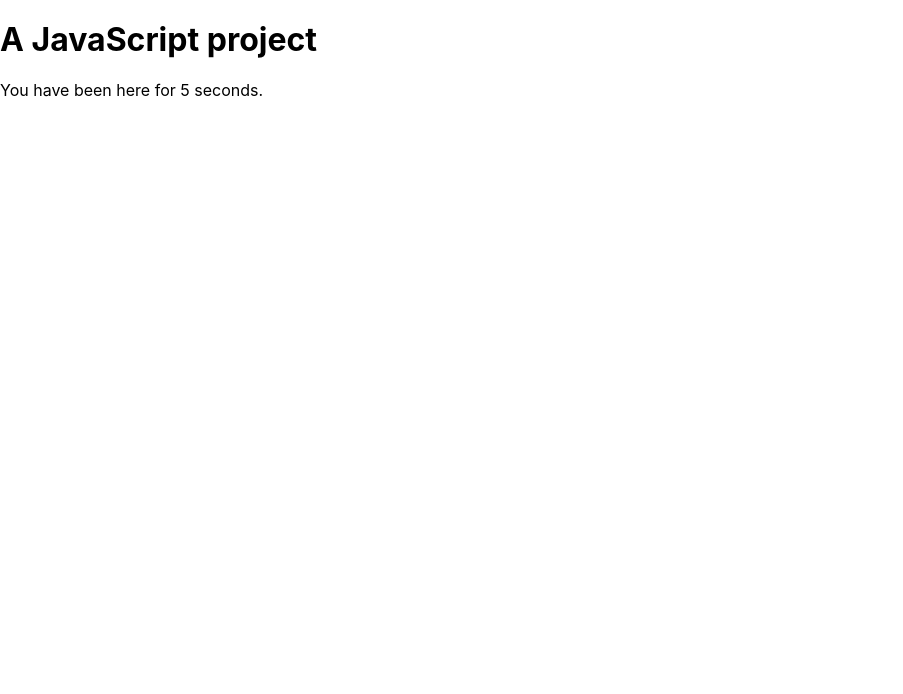
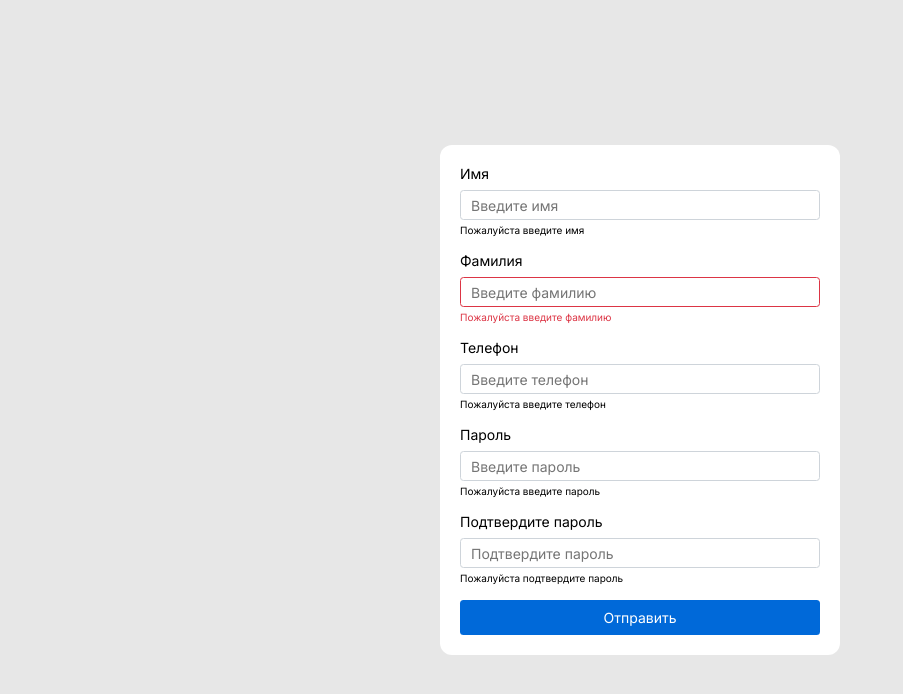
Before and after one commit to Hartaithan/ma-test, a website built with Parcel: page src/index.html in a window 1280 px wide. Shown: the whole page, without its empty margins (0-903 px from the left). Built offline with nearby package versions, Linux system fonts and the light colour scheme.

Commit message:
add layout

```diff
--- a/src/index.html
+++ b/src/index.html
@@ -1,13 +1,55 @@
 <!DOCTYPE html>
 <html lang="en">
-<head>
-  <title>A JavaScript project</title>
-  <link rel="stylesheet" href="style.css">
-  <meta name="viewport" content="width=device-width, initial-scale=1">
-</head>
-<body>
-  <h1>A JavaScript project</h1>
-  <div id="app"></div>
-  <script src="main.js"></script>
-</body>
+  <head>
+    <title>MA-TEST</title>
+    <link rel="stylesheet" href="style.css" />
+    <link rel="preconnect" href="https://fonts.gstatic.com" crossorigin />
+    <link
+      rel="preload"
+      as="style"
+      href="https://fonts.googleapis.com/css2?family=Inter:wght@400;500;600;700&display=swap"
+    />
+    <link
+      rel="stylesheet"
+      href="https://fonts.googleapis.com/css2?family=Inter:wght@400;500;600;700&display=swap"
+    />
+    <meta name="viewport" content="width=device-width, initial-scale=1" />
+  </head>
+  <body>
+    <div id="app">
+      <form id="form" class="form">
+        <div class="form__group">
+          <label for="firstName">Имя</label>
+          <input type="text" id="firstName" placeholder="Введите имя" />
+          <small>Пожалуйста введите имя</small>
+        </div>
+        <div class="form__group invalid">
+          <label for="lastName">Фамилия</label>
+          <input type="text" id="lastName" placeholder="Введите фамилию" />
+          <small>Пожалуйста введите фамилию</small>
+        </div>
+        <div class="form__group">
+          <label for="phone">Телефон</label>
+          <input type="phone" id="phone" placeholder="Введите телефон" />
+          <small>Пожалуйста введите телефон</small>
+        </div>
+        <div class="form__group">
+          <label for="password">Пароль</label>
+          <input type="password" id="password" placeholder="Введите пароль" />
+          <small>Пожалуйста введите пароль</small>
+        </div>
+        <div class="form__group">
+          <label for="passwordCheck">Подтвердите пароль</label>
+          <input
+            type="password"
+            id="passwordCheck"
+            placeholder="Подтвердите пароль"
+          />
+          <small>Пожалуйста подтвердите пароль</small>
+        </div>
+        <button class="form__submit" type="submit">Отправить</button>
+      </form>
+    </div>
+    <script src="main.js"></script>
+  </body>
 </html>
--- a/src/main.js
+++ /dev/null
@@ -1,11 +0,0 @@
-'use strict';
-
-function counter() {
-  let seconds = 0;
-  setInterval(() => {
-    seconds += 1;
-    document.getElementById('app').innerHTML = `<p>You have been here for ${seconds} seconds.</p>`;
-  }, 1000);
-}
-
-counter();
--- /dev/null
+++ b/src/style.scss
@@ -0,0 +1,74 @@
+* {
+  padding: 0;
+  margin: 0;
+  font-family: "Inter", sans-serif;
+  box-sizing: border-box;
+  font-size: 14px;
+  font-weight: normal;
+}
+
+html,
+body,
+#app {
+  height: 100%;
+  width: 100%;
+}
+
+#app {
+  display: flex;
+  justify-content: center;
+  align-items: center;
+  background: #e7e7e7;
+}
+
+.form {
+  width: 400px;
+  height: fit-content;
+  min-height: 500px;
+  background: #ffffff;
+  border-radius: 12px;
+  padding: 20px;
+  &__group {
+    display: flex;
+    flex-direction: column;
+    &.invalid {
+      input {
+        border: 1px solid #dc3545;
+      }
+      small {
+        color: #dc3545;
+      }
+    }
+    &:not(:last-child) {
+      margin-bottom: 16px;
+    }
+    label {
+      font-size: 1rem;
+      font-weight: 400;
+      margin-bottom: 8px;
+    }
+    input {
+      height: 30px;
+      padding: 0 10px;
+      border: 1px solid #ced4da;
+      border-radius: 0.25rem;
+      outline: none;
+      margin-bottom: 4px;
+    }
+    small {
+      font-size: 10px;
+    }
+  }
+  &__submit {
+    height: 35px;
+    width: 100%;
+    background: #0069d9;
+    border: none;
+    color: #ffffff;
+    border-radius: 0.25rem;
+    cursor: pointer;
+    &:hover {
+      background: #0051a9;
+    }
+  }
+}
```
Also changed, not shown: dist/index.html, src/style.css, 7 other files.
